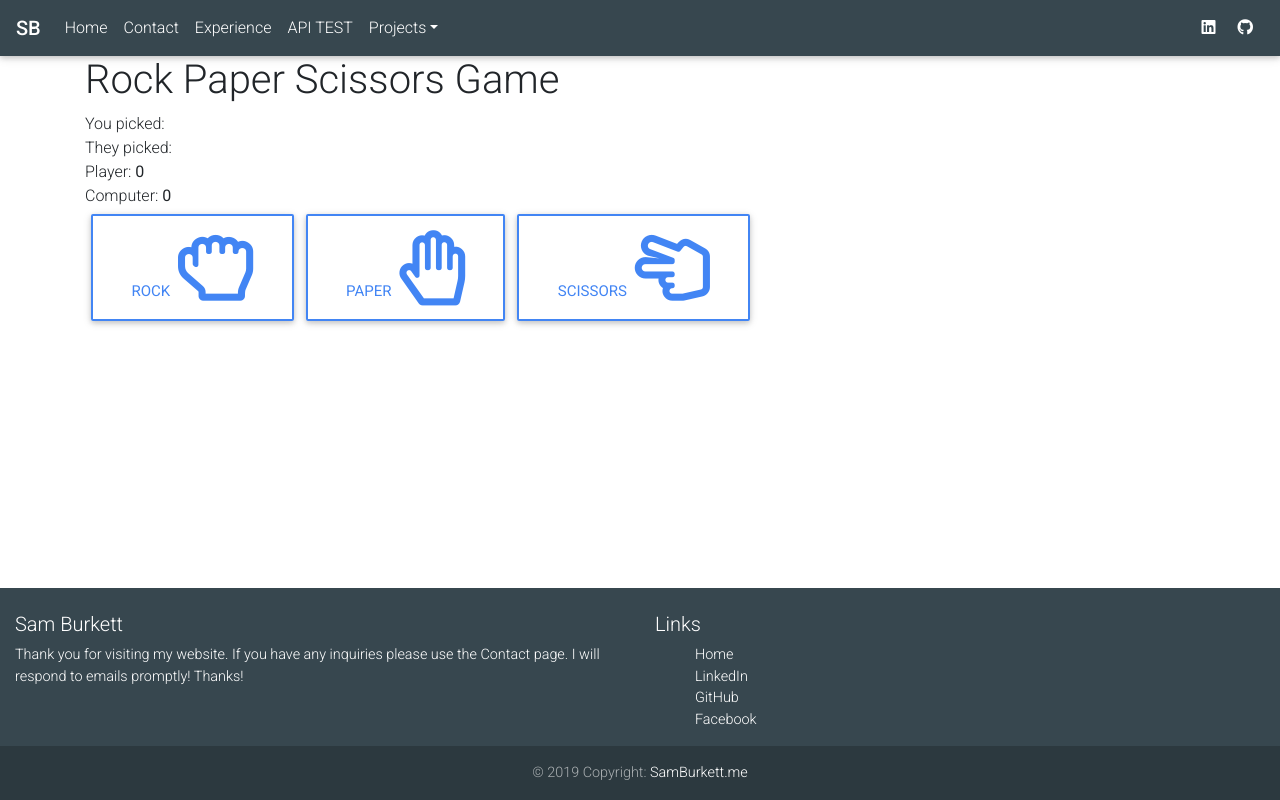
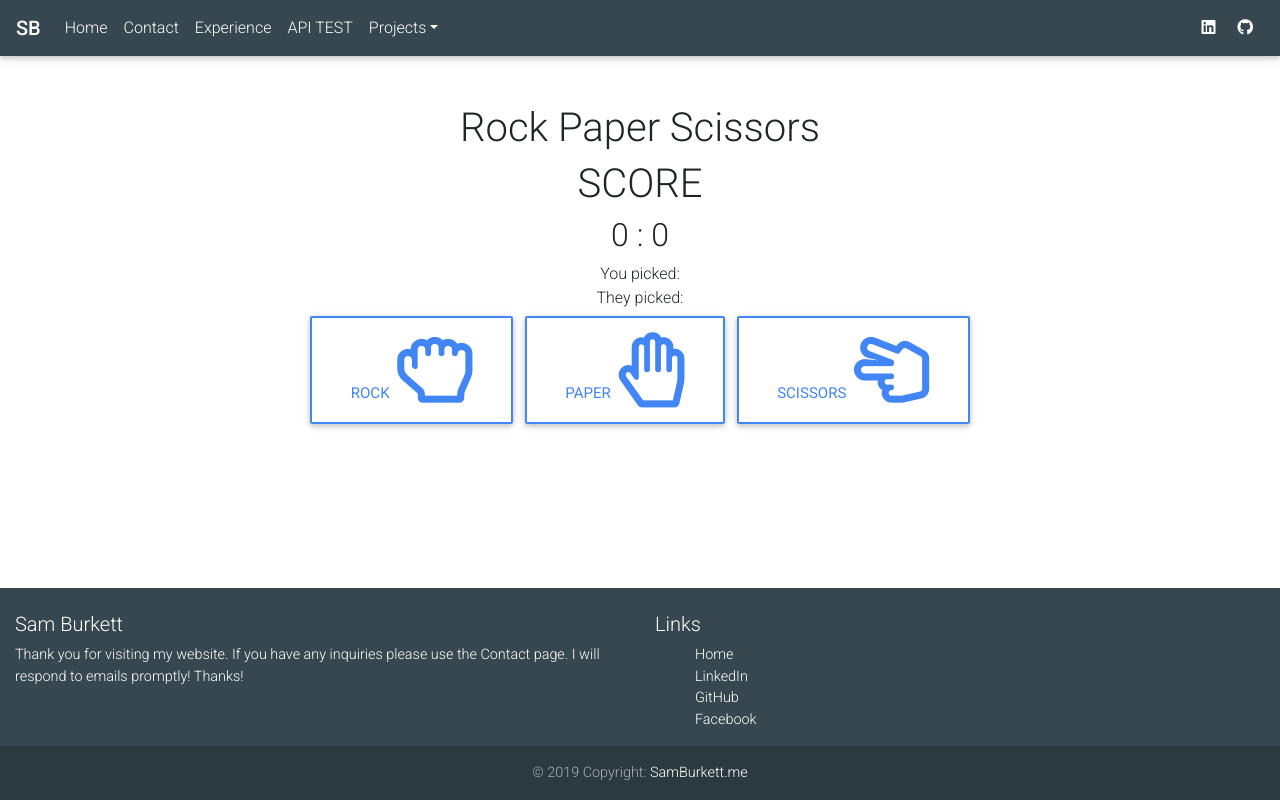
Before and after one commit to Lee7b/sbappold, a React (Create React App) app in the folder client/: page /rpsgame in a window 1280 px wide. Built offline with nearby package versions, Linux system fonts and the light colour scheme.

Commit message:
new resume

```diff
--- a/client/src/App.js
+++ b/client/src/App.js
@@ -5,7 +5,7 @@ import Contact from './Pages/Contact';
 import About from './Pages/About';
 import List from './Pages/List';
 import Users from './Pages/Users';
-import RPSGame from './Pages/RPSGame';
+import Rpsgame from './Pages/Rpsgame';
 
 class App extends React.Component {
     render () {
@@ -16,7 +16,7 @@ class App extends React.Component {
             <Route path = '/about' component={About} />
             <Route path = '/list' component={List} />
             <Route path = '/users' component={Users} />
-            <Route path = '/rpsgame' component={RPSGame} />
+            <Route path = '/rpsgame' component={Rpsgame} />
             <Route path='/linkedin' component={() => {
               window.location = ('https://www.linkedin.com/in/samuel-burkett');
               return null;
--- a/client/src/Pages/About.js
+++ b/client/src/Pages/About.js
@@ -17,9 +17,9 @@ class About extends React.Component {
                     <MDBCardText>
                           I am currently a mainframe systems programmer, specializing in IBM zEnterprise systems. I have a computer science background
                           and a passion for programming and problem solving. The languages that I use the most on the job right now are JCL (Job Control Language), Assembler,
-                          COBOL, and a little bit of Java. I also use UNIX commands a fair bit. In my spare time I enjoy solving programming challenges. My language
-                          of choice is Javascript. I love learning new tools and frameworks that can help make me a better programmer. My plan is to keep working on this site so I can use it as something to track my progress and
-                          skill development. Thanks for checking me out and please email me if you have any questions, or just want to say hello.
+                          COBOL, and a little bit of Java. I also use Unix commands a fair bit. My favorite language to use on my personal projects is JavaScript. I love learning new tools and frameworks
+                          that can help make me a better programmer! My plan is to keep working on this website so I can use it as a gauge to track my progress and
+                          skill development. Thanks for checking me out and please email me if you have any questions or just want to say hi!
                           <br /> <br />
                           Lorem ipsum dolor sit amet, consectetur adipiscing elit.
                            Nulla mattis nibh mattis velit varius consectetur. Nulla
--- a/client/src/Pages/RPSGame.js
+++ b/client/src/Pages/RPSGame.js
@@ -1,9 +1,9 @@
 import React from 'react';
 import Layout from '../components/Layout';
 import { MDBIcon, MDBBtn } from 'mdbreact';
-import { startGame } from '../components/StartRPS';
+import { startGame } from '../components/RPS';
 
-class RPSGame extends React.Component {
+class Rpsgame extends React.Component {
     constructor(props) {
         super(props);
         this.state = {
@@ -15,10 +15,10 @@ class RPSGame extends React.Component {
 
     selectWeapon(choice) {
         this.setState({results: startGame(choice)}, function () {
-            if (this.state.results[2] === 'User Wins') {
+            if (this.state.results[2] === 'You Win!') {
                 this.setState({userPoints: this.state.userPoints + 1});
             }
-            else if (this.state.results[2] === 'Computer Wins') {
+            else if (this.state.results[2] === 'Opponent Wins') {
                 this.setState({computerPoints: this.state.computerPoints + 1});
             }
         });
@@ -27,13 +27,14 @@ class RPSGame extends React.Component {
     render() {
     return (
             <Layout>
-                <div className="container">
-                    <h1>Rock Paper Scissors Game</h1>
+                <div className="container text-center">
+                    <br /><br />
+                    <h1 className="text-center">Rock Paper Scissors</h1>
                     <div><h2>{ this.state.results[2] }</h2></div>
+                    <div><h1>SCORE</h1></div>
+                    <div><h2> { this.state.userPoints } : { this.state.computerPoints } </h2></div>
                     <div>You picked: { this.state.results[0] }</div>
                     <div>They picked: { this.state.results[1] }</div>
-                    <div>Player: <b> { this.state.userPoints } </b> </div>
-                    <div>Computer: <b> { this.state.computerPoints } </b> </div>
                     <MDBBtn size="lg" outline color="primary" onClick={ () => this.selectWeapon('rock')}>
                         Rock <MDBIcon size="5x" far icon="hand-rock" className="ml-1" />
                     </MDBBtn>
@@ -49,4 +50,4 @@ class RPSGame extends React.Component {
 }
 }
 
-export default RPSGame;
+export default Rpsgame;
--- a/client/src/components/StartRPS.js
+++ b/client/src/components/RPS.js
@@ -15,12 +15,12 @@ module.exports = {
             case 'rockscissors':
             case 'paperrock':
             case 'scissorspaper':
-                result = 'User Wins';
+                result = 'You Win!';
                 break;
             case 'rockpaper':
             case 'paperscissors':
             case 'scissorsrock':
-                result ='Computer Wins';
+                result ='Opponent Wins';
                 break;
             default: break;
         }
```
